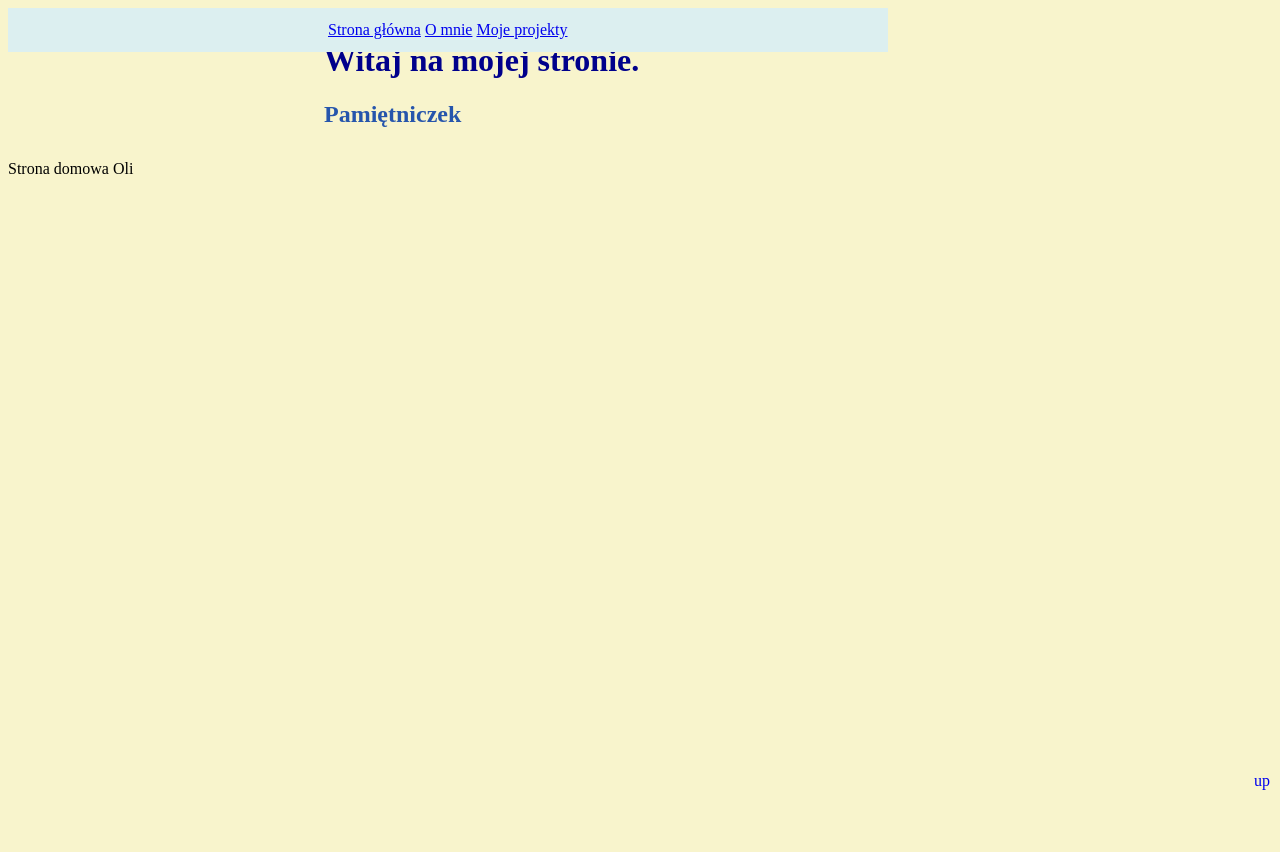
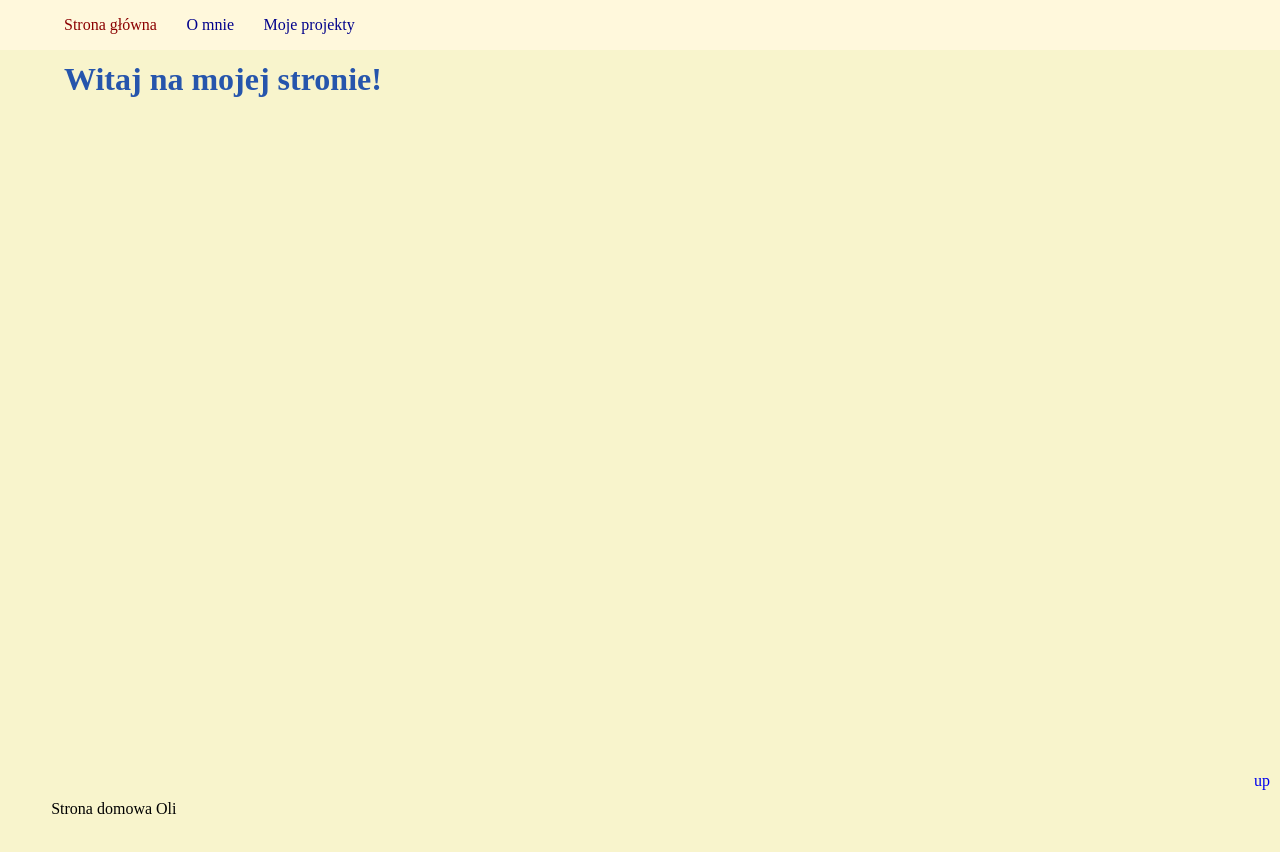
Before and after one commit to ajanczewska/homepage, a plain HTML site: page index.html in a window 1280 px wide. Before the commit the page ends 800 px from the top, so only its background shows below. Drawn offline with Linux system fonts and the light colour scheme.

Commit message:
change style and class names

```diff
--- a/index.html
+++ b/index.html
@@ -10,24 +10,21 @@
 </head>
 
 <body>
-    <header class="menu">
-        <a href="index.html">Strona główna</a>
-        <a href="about_me.html">O mnie</a>
-        <a href="about_my_projects.html">Moje projekty</a>
+    <header>
+        <nav class="navigation">
+            <a  class="navigation_link navigation_link--homepage" href="index.html">Strona główna</a>
+            <a class="navigation_link" href="about_me.html">O mnie</a>
+            <a class="navigation_link" href="about_my_projects.html">Moje projekty</a>
+        </nav>
     </header>
-    <main id="top">
-        <header>
-            <h1 class="heading">
-                Witaj na mojej stronie.
+    <main id="top" >
+
+        <header class="sectionHeader sectionHeader--js">
+            <h1>
+                Witaj na mojej stronie!
             </h1>
+
         </header>
-
-        <section>
-            <h2 class="sectionHeader">
-                Pamiętniczek
-            </h2>
-
-        </section>
 
 
     </main>
@@ -35,7 +32,7 @@
         <a href="#top" class="top">up</a>
         Strona domowa Oli
     </footer>
-    <script src="app.js"></script>
+    <script src="main.js"></script>
 </body>
 
 </html>
--- a/app.js
+++ b/main.js
@@ -1,4 +1,4 @@
-const name = 'Ola';
+const name = "Ola";
 const age = 20;
 console.log(`Witaj w konsoli!
 Jeżeli dotarłeś aż tu, to znaczy, że jesteś zainteresowany jak działa moja strona,
--- a/style.css
+++ b/style.css
@@ -1,44 +1,47 @@
 body {
-
+  margin: 0;
   background: rgb(248, 244, 204);
-}
-main {
-    padding: 1% 25% 1% 25%;
 }
 
 .heading {
+  position: relative;
   color: darkblue;
 }
 
 .sectionHeader {
-    display: block;
-    margin-right: auto;
-    margin-left: auto;
+  padding: 5vh 5vw;
+  position: relative;
   color: rgb(38, 85, 172);
 }
 #aboutMe {
+  padding: 2vh 5vw;
   position: relative;
   font-style: solid;
   font-size: large;
   color: darkblue;
   font-weight: 500;
-    padding: 5% 0 1% 0;
 }
 .photo {
-    display: block;
-    max-width: 60vw;
-    max-height: 30vh;
+  position: relative;
+  max-width: 40%;
+  max-height: 20%;
   border-radius: 5%;
-    margin-right: auto;
-    margin-left: auto;
+  padding: 2vh 4vw;
 }
-.menu {
+.navigation {
+  padding: 2vh 4vw;
+  width: 100vw;
   position: fixed;
-    box-sizing: border-box;
-    background-color: rgb(220, 239, 240);
-    padding: 1% 25% 1% 25%;
-
-
+  z-index: 2;
+  background-color: cornsilk;
+}
+.navigation_link {
+    color: darkblue;
+    text-decoration: none;
+    margin: 2vh 1vw;
+}
+.navigation_link--homepage {
+    color: darkred;
 }
 .top {
   position: fixed;
@@ -46,3 +49,6 @@ main {
   right: 10px;
   text-decoration: none;
 }
+footer {
+  padding: 80vh 4vw;
+}
```
Also changed, not shown: about_me.html (+9 -6 lines), about_my_projects.html (+9 -4 lines). Lines whose indentation alone changed are shown as unchanged.
